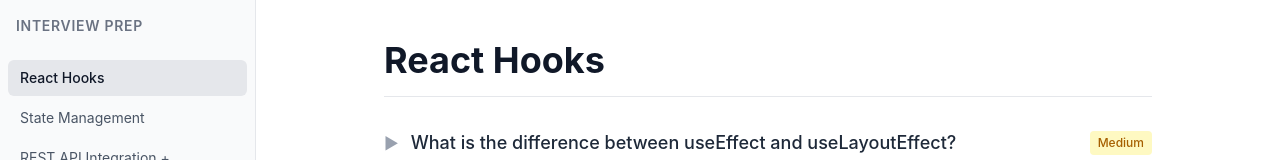
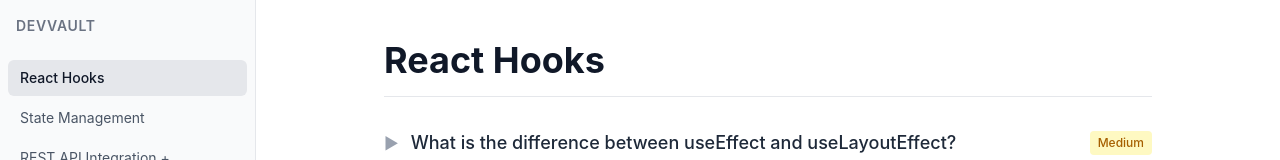
Before and after one commit to Prathamesh1734/devvault, a React (Vite) app: page / in a window 1280 px wide. Shown: the top 160 px of the page. Built offline with nearby package versions, Linux system fonts and the light colour scheme.

Commit message:
label change in sidebar

```diff
--- a/src/components/Sidebar.jsx
+++ b/src/components/Sidebar.jsx
@@ -8,7 +8,7 @@ export default function Sidebar({
   return (
     <aside className="w-64 bg-gray-50 dark:bg-[#202020] border-r border-gray-200 dark:border-gray-800 flex flex-col transition-colors duration-200">
       <div className="p-4 font-semibold text-sm text-gray-500 dark:text-gray-400 uppercase tracking-wider">
-        Interview Prep
+        DevVault
       </div>
       <nav className="flex-1 overflow-y-auto">
         <ul className="space-y-1 p-2">
```
